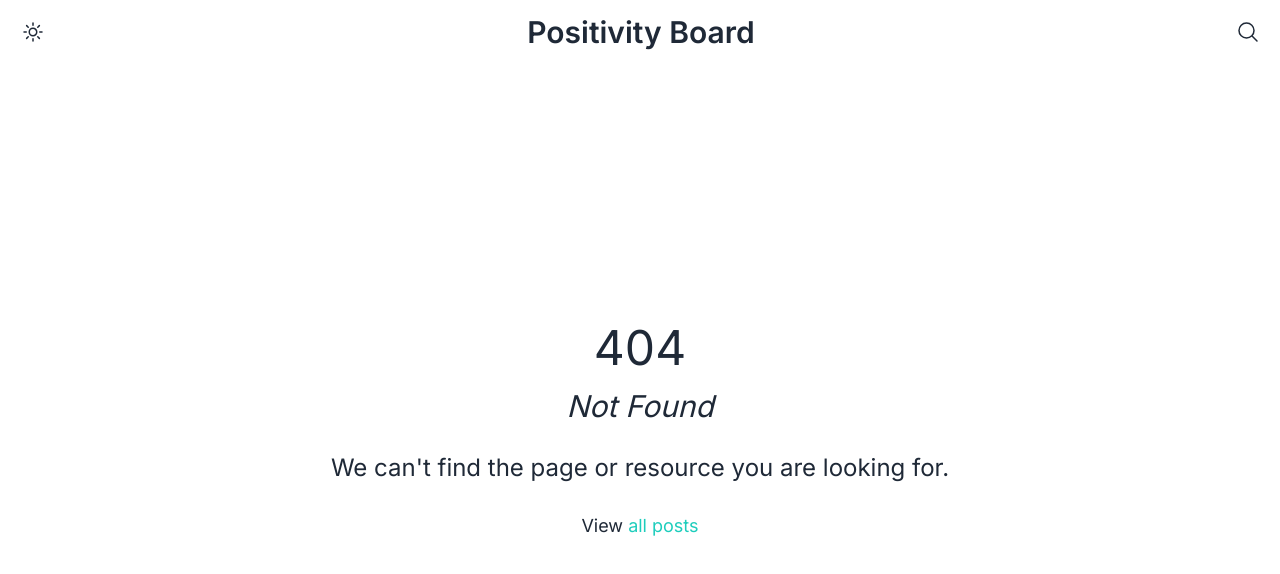
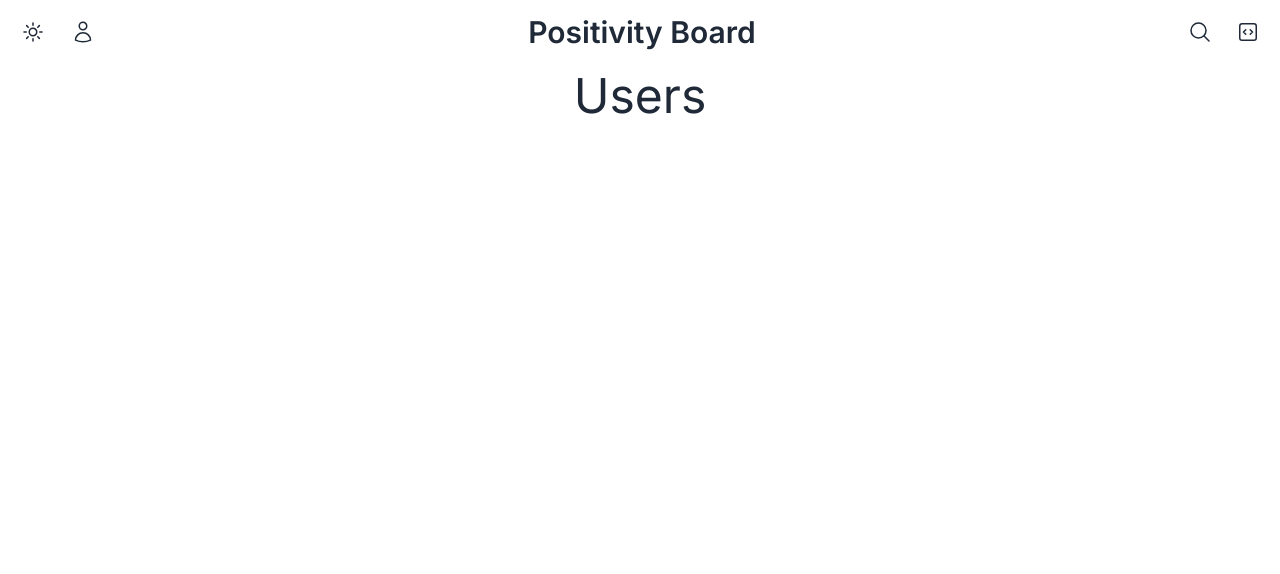
Before and after one commit to Arrangedgodly/message-board, a Next.js app: page /users in a window 1280 px wide. Before the commit this address had no page. Shown: the top 574 px of the page. Built offline with nearby package versions, Linux system fonts and the light colour scheme.

Commit message:
refactor: more edits attempting to learn next but ran into a live reload error on the not-found component that seems to have been prevalent since Next 11. We will try to make a work around but oof lol

```diff
--- a/app/users/[user].tsx
+++ /dev/null
@@ -1,9 +0,0 @@
-import Navbar from "@/components/Navbar"
-
-export default function User() {
-  return (
-    <main className="flex min-h-screen flex-col items-center justify-between">
-      <Navbar />
-    </main>
-  )
-}
--- /dev/null
+++ b/app/users/[user]/page.tsx
@@ -0,0 +1,10 @@
+import Navbar from "@/components/Navbar"
+
+export default function Page({ params }) {
+  return (
+    <main className="flex min-h-screen flex-col items-center">
+      <Navbar />
+      <h1 className="text-5xl m-2">{params.user}</h1>
+    </main>
+  )
+}
--- a/app/users/index.tsx
+++ b/app/users/page.tsx
@@ -2,8 +2,9 @@ import Navbar from "../../components/Navbar";
 
 export default function Users() {
   return (
-    <main className="flex min-h-screen flex-col items-center justify-between">
+    <main className="flex min-h-screen flex-col items-center">
       <Navbar />
+      <h1 className="text-5xl m-2">Users</h1>
     </main>
   )
 }
--- a/components/Navbar.tsx
+++ b/components/Navbar.tsx
@@ -6,6 +6,8 @@ import {
   MagnifyingGlassIcon,
   SunIcon,
   MoonIcon,
+  UserIcon,
+  CodeBracketSquareIcon
 } from "@heroicons/react/24/outline";
 
 export default function Navbar() {
@@ -43,6 +45,9 @@ export default function Navbar() {
             <MoonIcon className="w-6 h-6" />
           )}
         </button>
+        <button className="btn btn-ghost btn-sm rounded-btn">
+          <UserIcon className="w-6 h-6" />
+        </button>
       </div>
       <div className="flex-1 justify-center">
         <Link href="/" legacyBehavior>
@@ -53,6 +58,9 @@ export default function Navbar() {
         <button className="btn btn-square btn-ghost">
           <MagnifyingGlassIcon className="w-6 h-6" />
         </button>
+        <button className="btn btn-square btn-ghost">
+          <CodeBracketSquareIcon className="w-6 h-6" />
+        </button>
       </div>
     </div>
   );
```
